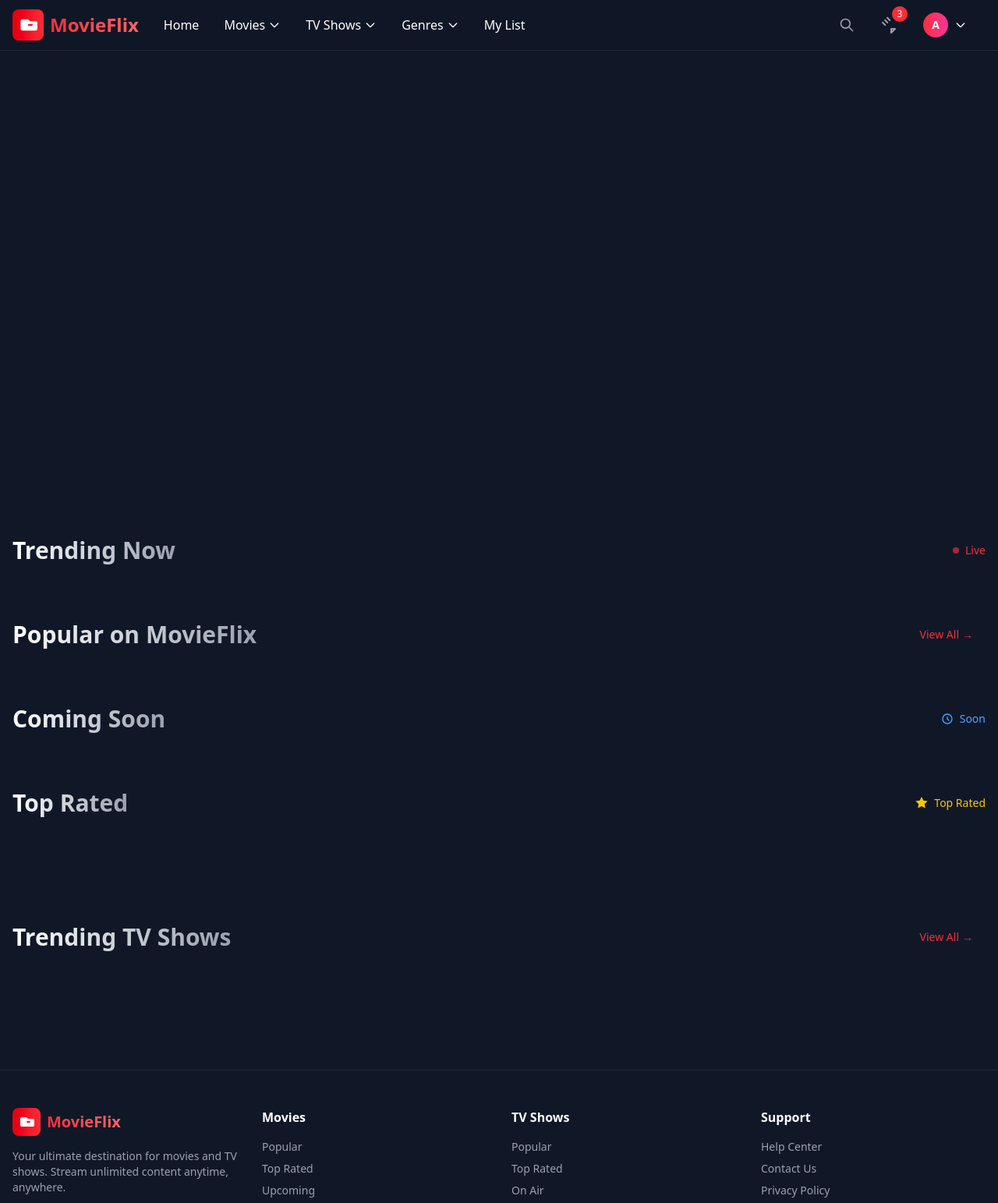
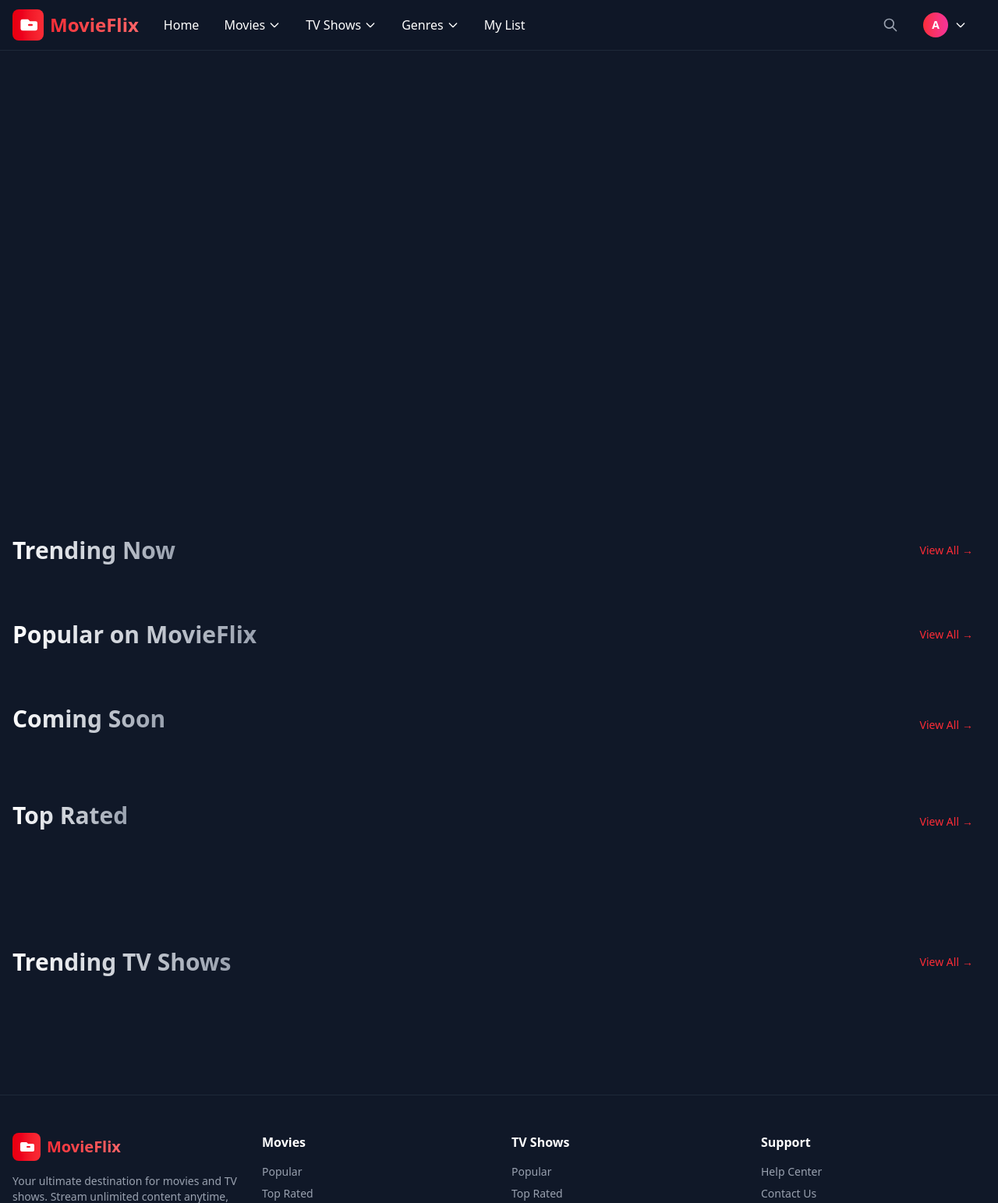
Before and after one commit to manosh12/movieflix, a Django app: page /home/ in a window 1280 px wide. Shown: the top 1543 px of the page at 78% size. Run offline with Django 5.2, Linux system fonts and the light colour scheme; a user stored in the database is signed in; data that the repository does not hold is empty.

Commit message:
add requirements.txt and some desing change

```diff
--- a/apps/templates/base.html
+++ b/apps/templates/base.html
@@ -130,15 +130,15 @@
 
                     <!-- Notifications -->
                     {% if user.is_authenticated %}
-                    <button class="relative p-2 text-gray-400 hover:text-white transition-colors">
+                    {% comment %} <button class="relative p-2 text-gray-400 hover:text-white transition-colors">
                         <svg class="w-6 h-6" fill="none" stroke="currentColor" viewBox="0 0 24 24">
                             <path stroke-linecap="round" stroke-linejoin="round" stroke-width="2" d="M15 17h5l-5 5v-5zM10.07 2.82l3.12 3.12M7.05 5.84l3.12 3.12M4.03 8.86l3.12 3.12"/>
                         </svg>
                         <span class="absolute -top-1 -right-1 bg-red-500 text-white text-xs rounded-full h-5 w-5 flex items-center justify-center">3</span>
-                    </button>
+                    </button> {% endcomment %}
 
                     <!-- User Menu -->
-                    <div class="relative">
+                    <div class="relative hidden lg:block">
                         <button
                             @click="userMenuOpen = !userMenuOpen"
                             class="flex items-center space-x-2 p-2 rounded-lg hover:bg-gray-800 transition-colors"
--- a/apps/templates/components/movie_grid.html
+++ b/apps/templates/components/movie_grid.html
@@ -1,26 +1,30 @@
-<div class="grid grid-cols-2 md:grid-cols-3 lg:grid-cols-6 gap-4" :class="{ 'animate-fade-in-up': isVisible }">
-    {% for movie in trending_movies|slice:"1:" %}
-    <div class="group relative" x-data="{ isHovered: false }" @mouseenter="isHovered = true"
-        @mouseleave="isHovered = false">
+<div class="grid grid-cols-2 md:grid-cols-3 lg:grid-cols-6 gap-4" x-data>
+  {% for movie in movies %}
+  <template x-if="showAll || {{ forloop.counter }} <= 12">
+    <div class="group relative"
+      x-data="{ isHovered: false }"
+      @mouseenter="isHovered = true"
+      @mouseleave="isHovered = false"
+      x-show="showAll || {{ forloop.counter }} <= 12"
+      x-transition="animate-fade-in-up"
+      style="transition-delay: {{ forloop.counter|add:"1" }}00ms;">
       <a href="{% url 'movie_detail' movie.id %}" class="block">
         <div
           class="relative overflow-hidden rounded-xl bg-gray-800 shadow-lg group-hover:shadow-2xl transition-all duration-500 transform group-hover:scale-105 group-hover:-translate-y-2">
-                {% comment %} <img src="{{ IMAGE_BASE_URL }}w1280{{ movie.backdrop_path }}" alt="{{ movie.title }}" {% endcomment %}
+          {% comment %} <img src="{{ IMAGE_BASE_URL }}w780{{ movie.backdrop_path }}" alt="{{ movie.title }}" {% endcomment %}
           <img src="" alt="{{ movie.title }}"
-                  class="w-full h-72 object-cover transition-transform duration-700 group-hover:scale-110"
-                    loading="lazy">
+            class="w-full h-72 object-cover transition-transform duration-700 group-hover:scale-110" loading="lazy" />
 
-                <!-- Popular Badge -->
           {% if collection_name %}
           <div class="absolute top-2 left-2">
-                      <span class="bg-gradient-to-r {% if collection_name == 'Popular' %}from-red-500 to-pink-500 {% else %} from-blue-500 to-purple-500 {% endif %}
-                          text-white text-xs font-bold px-2 py-1 rounded-full">
+            <span
+              class="bg-gradient-to-r {% if collection_name == 'Popular' %}from-red-500 to-pink-500{% else %}from-blue-500 to-purple-500{% endif %} text-white text-xs font-bold px-2 py-1 rounded-full">
               {{ collection_name }}
             </span>
           </div>
           {% endif %}
 
-                <!-- Hover Overlay -->
+          <!-- Overlay -->
           <div
             class="absolute inset-0 bg-gradient-to-t from-black/90 via-black/20 to-transparent opacity-0 group-hover:opacity-100 transition-all duration-300">
             <div
@@ -34,14 +38,15 @@
                   </svg>
                   <span class="text-xs text-gray-300">{{ movie.vote_average|floatformat:1 }}</span>
                 </div>
-                            {% comment %} <span class="text-xs text-gray-400">{{ movie.release_date }}</span> {% endcomment %}
               </div>
             </div>
           </div>
 
           {% if collection_name == 'Coming Soon' %}
-                  <div class="absolute inset-0 bg-gradient-to-t from-black/90 via-black/20 to-transparent opacity-0 group-hover:opacity-100 transition-all duration-300">
-                      <div class="absolute bottom-0 left-0 right-0 p-4 py-4 transform translate-y-4 group-hover:translate-y-0 transition-transform duration-300">
+          <div
+            class="absolute inset-0 bg-gradient-to-t from-black/90 via-black/20 to-transparent opacity-0 group-hover:opacity-100 transition-all duration-300">
+            <div
+              class="absolute bottom-0 left-0 right-0 p-4 py-4 transform translate-y-4 group-hover:translate-y-0 transition-transform duration-300">
               <h3 class="text-white font-bold text-sm mb-2 line-clamp-2">{{ movie.title }}</h3>
               <div class="flex items-center justify-between">
                 <span class="text-xs text-red-400 font-medium">Release Date | {{ movie.release_date }}</span>
@@ -50,7 +55,6 @@
           </div>
           {% endif %}
 
-                <!-- Play Button -->
           {% if collection_name != 'Coming Soon' %}
           <div
             class="absolute top-1/2 left-1/2 transform -translate-x-1/2 -translate-y-1/2 opacity-0 group-hover:opacity-100 transition-all duration-300 scale-75 group-hover:scale-100">
@@ -65,5 +69,6 @@
         </div>
       </a>
     </div>
+  </template>
   {% endfor %}
 </div>
--- a/apps/templates/home.html
+++ b/apps/templates/home.html
@@ -7,23 +7,21 @@
         {% if trending_movies.0 %}
         <!-- Background Image with Parallax Effect -->
         <div class="absolute inset-0">
-            <img
-                src="{{ IMAGE_BASE_URL }}w1280{{ trending_movies.0.backdrop_path }}"
+            <img src="{{ IMAGE_BASE_URL }}w1280{{ trending_movies.0.backdrop_path }}"
                 alt="{{ trending_movies.0.title }}"
                 class="w-full h-full object-cover scale-110 transition-transform duration-[20s] ease-out"
-                :class="{ 'scale-100': isPlaying }"
-            >
+                :class="{ 'scale-100': isPlaying }">
             <!-- Multi-layer Gradient Overlay -->
             <div class="absolute inset-0 bg-gradient-to-r from-gray-900 via-gray-900/80 to-transparent"></div>
             <div class="absolute inset-0 bg-gradient-to-t from-gray-900/90 via-transparent to-transparent"></div>
         </div>
 
         <!-- Hero Content -->
-        <div class="relative z-10 h-full flex items-center">
+        <div class="relative z-10 h-full flex items-center lg:pt-0 pt-24">
             <div class="container mx-auto px-4">
-                <div class="max-w-2xl space-y-6">
+                <div class="space-y-6">
                     <!-- Movie Title -->
-                    <h1 class="text-5xl md:text-7xl font-black leading-tight bg-gradient-to-r from-white to-gray-300 bg-clip-text text-transparent">
+                    <h1 class="text-4xl md:text-7xl lg:text-5xl font-black leading-tight bg-gradient-to-r from-white to-gray-300 bg-clip-text text-transparent">
                         {{ trending_movies.0.title }}
                     </h1>
 
@@ -36,7 +34,8 @@
                         <span>•</span>
                         <div class="flex items-center space-x-1">
                             <svg class="w-4 h-4 text-yellow-400 fill-current" viewBox="0 0 20 20">
-                                <path d="M10 15l-5.878 3.09 1.123-6.545L.489 6.91l6.572-.955L10 0l2.939 5.955 6.572.955-4.756 4.635 1.123 6.545z"/>
+                                <path
+                                    d="M10 15l-5.878 3.09 1.123-6.545L.489 6.91l6.572-.955L10 0l2.939 5.955 6.572.955-4.756 4.635 1.123 6.545z" />
                             </svg>
                             <span>8.5</span>
                         </div>
@@ -48,34 +47,29 @@
                     </p>
 
                     <!-- Action Buttons -->
-                    <div class="flex items-center space-x-4 pt-4">
-                        <a
-                            href="{% url 'movie_detail' trending_movies.0.id %}"
-                            class="group bg-white text-black px-8 py-3 rounded-lg font-semibold text-lg hover:bg-gray-200 transition-all duration-300 flex items-center space-x-2 shadow-lg hover:shadow-xl transform hover:scale-105"
-                        >
-                            <svg class="w-6 h-6 group-hover:translate-x-1 transition-transform" fill="currentColor" viewBox="0 0 20 20">
-                                <path d="M6.3 2.841A1.5 1.5 0 004 4.11V15.89a1.5 1.5 0 002.3 1.269l9.344-5.89a1.5 1.5 0 000-2.538L6.3 2.84z"/>
+                    <div class="flex items-center justify-between space-x-4 lg:pt-4 pt-2">
+                        <a href="{% url 'movie_detail' trending_movies.0.id %}"
+                            class="group bg-white text-black px-12 py-2 rounded-lg font-semibold text-lg hover:bg-gray-200 transition-all duration-300 flex items-center space-x-2 shadow-lg hover:shadow-xl transform hover:scale-105">
+                            <svg class="w-6 h-6 group-hover:translate-x-1 transition-transform" fill="currentColor"
+                                viewBox="0 0 20 20">
+                                <path
+                                    d="M6.3 2.841A1.5 1.5 0 004 4.11V15.89a1.5 1.5 0 002.3 1.269l9.344-5.89a1.5 1.5 0 000-2.538L6.3 2.84z" />
                             </svg>
-                            <span>Play Now</span>
+                            <span>Play</span>
                         </a>
 
                         {% if user.is_authenticated %}
                         <button
-                                class="watchlist-btn group bg-gray-800/80 backdrop-blur-sm border border-gray-600 text-white px-8 py-3 rounded-lg font-semibold text-lg hover:bg-gray-700 transition-all duration-300 flex items-center space-x-2 hover:border-gray-400"
-                                data-movie-id="{{ trending_movies.0.id }}"
-                            >
-                                <svg class="w-6 h-6 group-hover:scale-110 transition-transform" fill="none" stroke="currentColor" viewBox="0 0 24 24">
-                                    <path stroke-linecap="round" stroke-linejoin="round" stroke-width="2" d="M12 6v6m0 0v6m0-6h6m-6 0H6"/>
+                            class="watchlist-btn group bg-gray-800/80 backdrop-blur-sm border border-gray-600 text-white px-10 py-2 rounded-lg font-semibold text-lg hover:bg-gray-700 transition-all duration-300 flex items-center space-x-2 hover:border-gray-400"
+                            data-movie-id="{{ trending_movies.0.id }}">
+                            <svg class="w-6 h-6 group-hover:scale-110 transition-transform" fill="none"
+                                stroke="currentColor" viewBox="0 0 24 24">
+                                <path stroke-linecap="round" stroke-linejoin="round" stroke-width="2"
+                                    d="M12 6v6m0 0v6m0-6h6m-6 0H6" />
                             </svg>
                             <span>My List</span>
                         </button>
                         {% endif %}
-
-                        <button class="group bg-gray-800/50 backdrop-blur-sm border border-gray-600 text-white p-3 rounded-lg hover:bg-gray-700 transition-all duration-300 hover:border-gray-400">
-                            <svg class="w-6 h-6 group-hover:scale-110 transition-transform" fill="none" stroke="currentColor" viewBox="0 0 24 24">
-                                <path stroke-linecap="round" stroke-linejoin="round" stroke-width="2" d="M13 16h-1v-4h-1m1-4h.01M21 12a9 9 0 11-18 0 9 9 0 0118 0z"/>
-                            </svg>
-                        </button>
                     </div>
                 </div>
             </div>
@@ -85,27 +79,29 @@
 
     <div class="container mx-auto px-4 space-y-12">
         <!-- Trending Now Section -->
-        <section x-data="{ isVisible: false }" x-intersect="isVisible = true">
+        <section x-data="{ isVisible: false, showAll: false }" x-intersect="isVisible = true">
             <div class="flex items-center justify-between mb-6">
                 <h2 class="text-3xl font-bold bg-gradient-to-r from-white to-gray-400 bg-clip-text text-transparent">
                     Trending Now
                 </h2>
-                <div class="flex items-center space-x-2 text-red-500">
-                    <div class="w-2 h-2 bg-red-500 rounded-full animate-pulse"></div>
-                    <span class="text-sm font-medium">Live</span>
-                </div>
+               <button @click="showAll = !showAll"
+                    class="text-red-500 hover:text-red-400 font-medium text-sm flex items-center space-x-1 group">
+                    <span x-text="showAll ? 'Show Less' : 'View All'"></span>
+                    <span class="group-hover:translate-x-1 transition-transform me-4">→</span>
+                </button>
             </div>
             {% include "components/movie_grid.html" with movies=trending_movies %}
         </section>
 
         <!-- Popular on MovieFlix Section -->
-        <section x-data="{ isVisible: false }" x-intersect="isVisible = true">
+        <section x-data="{ isVisible: false, showAll: false }" x-intersect="isVisible = true">
             <div class="flex items-center justify-between mb-6">
                 <h2 class="text-3xl font-bold bg-gradient-to-r from-white to-gray-400 bg-clip-text text-transparent">
                     Popular on MovieFlix
                 </h2>
-                <button class="text-red-500 hover:text-red-400 font-medium text-sm flex items-center space-x-1 group">
-                    <span>View All</span>
+                <button @click="showAll = !showAll"
+                    class="text-red-500 hover:text-red-400 font-medium text-sm flex items-center space-x-1 group">
+                    <span x-text="showAll ? 'Show Less' : 'View All'"></span>
                     <span class="group-hover:translate-x-1 transition-transform me-4">→</span>
                 </button>
             </div>
@@ -113,46 +109,53 @@
         </section>
 
         <!-- Coming Soon Section -->
-        <section x-data="{ isVisible: false }" x-intersect="isVisible = true">
+        <section x-data="{ isVisible: false, showAll: false }" x-intersect="isVisible = true">
             <div class="flex items-center justify-between mb-6">
                 <h2 class="text-3xl font-bold bg-gradient-to-r from-white to-gray-400 bg-clip-text text-transparent">
                     Coming Soon
+                    <svg class="w-4 h-4" fill="none" stroke="currentColor" viewBox="0 0 24 24">
+                        <path stroke-linecap="round" stroke-linejoin="round" stroke-width="2"
+                            d="M12 8v4l3 3m6-3a9 9 0 11-18 0 9 9 0 0118 0z" />
+                    </svg>
                 </h2>
-                <div class="flex items-center space-x-2 text-blue-400">
-                    <svg class="w-4 h-4" fill="none" stroke="currentColor" viewBox="0 0 24 24">
-                        <path stroke-linecap="round" stroke-linejoin="round" stroke-width="2" d="M12 8v4l3 3m6-3a9 9 0 11-18 0 9 9 0 0118 0z"/>
-                    </svg>
-                    <span class="text-sm font-medium">Soon</span>
-                </div>
+                 <button @click="showAll = !showAll"
+                    class="text-red-500 hover:text-red-400 font-medium text-sm flex items-center space-x-1 group">
+                    <span x-text="showAll ? 'Show Less' : 'View All'"></span>
+                    <span class="group-hover:translate-x-1 transition-transform me-4">→</span>
+                </button>
             </div>
             {% include "components/movie_grid.html" with movies=upcoming_movies collection_name="Coming Soon" %}
         </section>
 
         <!-- Top Rated Section -->
-        <section x-data="{ isVisible: false }" x-intersect="isVisible = true" class="pb-16">
+        <section x-data="{ isVisible: false, showAll: false }" x-intersect="isVisible = true" class="pb-16">
             <div class="flex items-center justify-between mb-6">
                 <h2 class="text-3xl font-bold bg-gradient-to-r from-white to-gray-400 bg-clip-text text-transparent">
                     Top Rated
+                    <svg class="w-4 h-4 fill-current" viewBox="0 0 20 20">
+                        <path
+                            d="M10 15l-5.878 3.09 1.123-6.545L.489 6.91l6.572-.955L10 0l2.939 5.955 6.572.955-4.756 4.635 1.123 6.545z" />
+                    </svg>
                 </h2>
-                <div class="flex items-center space-x-2 text-yellow-400">
-                    <svg class="w-4 h-4 fill-current" viewBox="0 0 20 20">
-                        <path d="M10 15l-5.878 3.09 1.123-6.545L.489 6.91l6.572-.955L10 0l2.939 5.955 6.572.955-4.756 4.635 1.123 6.545z"/>
-                    </svg>
-                    <span class="text-sm font-medium">Top Rated</span>
-                </div>
+                 <button @click="showAll = !showAll"
+                    class="text-red-500 hover:text-red-400 font-medium text-sm flex items-center space-x-1 group">
+                    <span x-text="showAll ? 'Show Less' : 'View All'"></span>
+                    <span class="group-hover:translate-x-1 transition-transform me-4">→</span>
+                </button>
             </div>
 
             {% include "components/movie_grid.html" with movies=top_rated_movies %}
         </section>
 
         <!-- trending tv shows Section -->
-        <section x-data="{ isVisible: false }" x-intersect="isVisible = true" class="pb-16">
+        <section x-data="{ isVisible: false, showAll: false }" x-intersect="isVisible = true" class="pb-16">
             <div class="flex items-center justify-between mb-6">
                 <h2 class="text-3xl font-bold bg-gradient-to-r from-white to-gray-400 bg-clip-text text-transparent">
                     Trending TV Shows
                 </h2>
-                <button class="text-red-500 hover:text-red-400 font-medium text-sm flex items-center space-x-1 group">
-                    <span>View All</span>
+                 <button @click="showAll = !showAll"
+                    class="text-red-500 hover:text-red-400 font-medium text-sm flex items-center space-x-1 group">
+                    <span x-text="showAll ? 'Show Less' : 'View All'"></span>
                     <span class="group-hover:translate-x-1 transition-transform me-4">→</span>
                 </button>
             </div>
@@ -168,6 +171,7 @@
             opacity: 0;
             transform: translateY(30px);
         }
+
         to {
             opacity: 1;
             transform: translateY(0);
--- a/apps/views.py
+++ b/apps/views.py
@@ -22,18 +22,15 @@ import json
 def home(request):
 
     # Get Movies Data
-    trending_movies = get_trending_movies().get('results', [])[:12]
-    popular_movies = get_popular_movies().get('results', [])[:12]
-    upcoming_movies = get_upcoming_movies().get('results', [])[:12]
-    top_rated_movies = get_top_rated_movies().get('results', [])[:12]
+    trending_movies = get_trending_movies().get('results')
+    popular_movies = get_popular_movies().get('results')
+    upcoming_movies = get_upcoming_movies().get('results')
+    top_rated_movies = get_top_rated_movies().get('results')
 
-    print("trending movies count: ", len(trending_movies))
     # Get TV Shows Data
-    trending_tv_shows = get_trending_tv_shows().get('results', [])[:12]
-    popular_tv_shows = get_popular_tv_shows().get('results', [])[:12]
-    top_rated_tv_shows = get_top_rated_tv_shows().get('results', [])[:12]
-
-    print("movies data:", trending_movies)
+    trending_tv_shows = get_trending_tv_shows().get('results')
+    popular_tv_shows = get_popular_tv_shows().get('results')
+    top_rated_tv_shows = get_top_rated_tv_shows().get('results')
 
     context = {
         'trending_movies': trending_movies,
--- /dev/null
+++ b/requirements.txt
@@ -0,0 +1,5 @@
+Django==5.2.4
+python-dotenv==1.0.1
+django-unfold==0.18.1
+requests==2.31.0
+Pillow==10.3.0
```
Also changed, not shown: README.md, db.sqlite3. Lines whose indentation alone changed are shown as unchanged.
